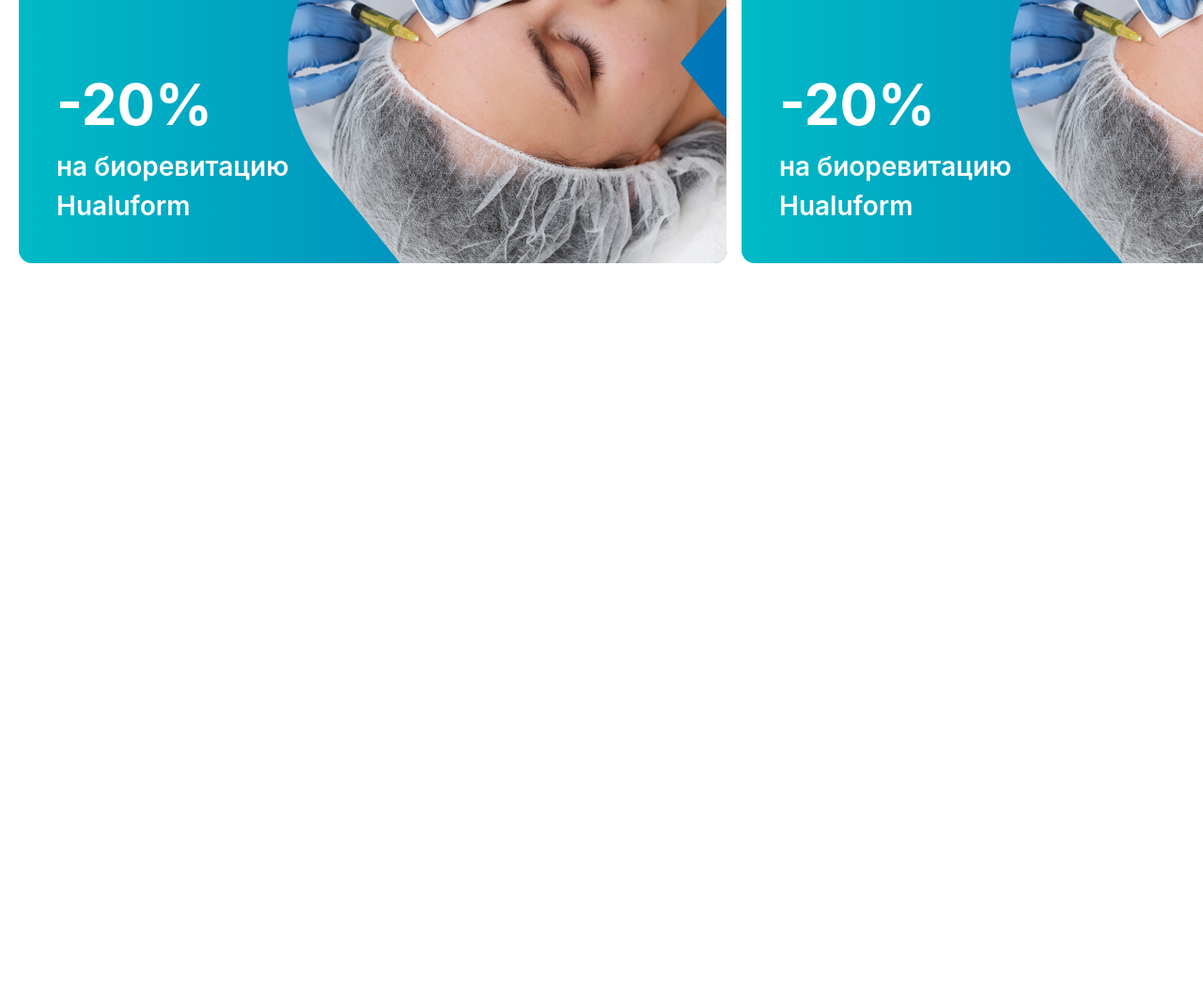
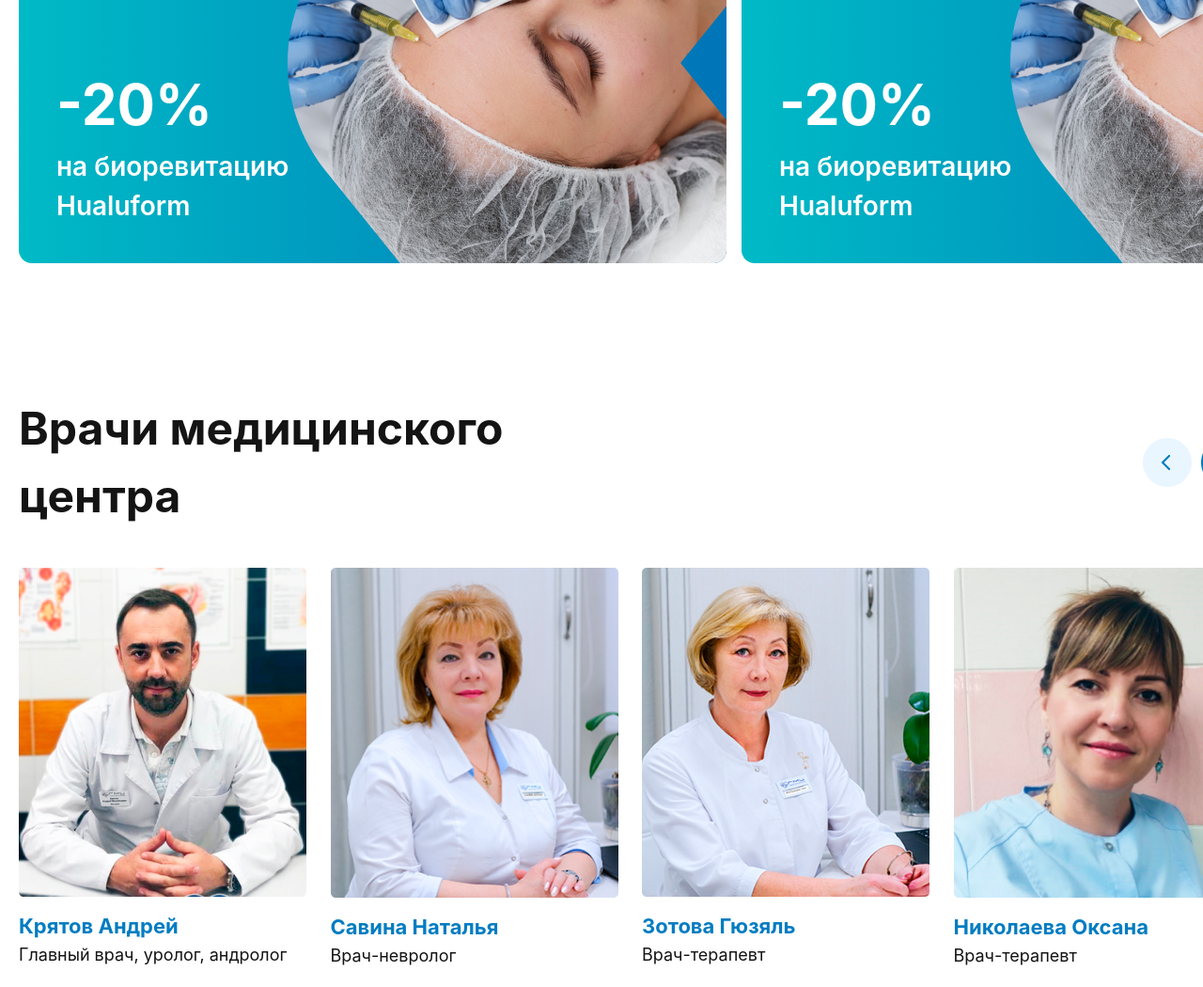
Before and after one commit to ramaz1k/exam-4, a website: page index.html in a window 1280 px wide. Shown: the part 3473-4523 px from the top of the page at 94% size. Before the commit the page ends 3773 px from the top, so only its background shows below. Drawn offline with nearby package versions, Linux system fonts and the light colour scheme; files that its build step writes are made by us from their sources.

Commit message:
created: 7th section

```diff
--- a/index.html
+++ b/index.html
@@ -262,8 +262,41 @@
             </div>
         </section>
 
-        <section class="">
-
+        <section class="w-full p-5 lg:w-[1350px] m-auto mt-[100px] h-auto flex flex-col gap-[40px]">
+            <div class="w-full flex flex-col gap-[20px] lg:flex-row justify-between lg:items-center items-start">
+                <h1 class="text-[48px] font-bold text-[#141414] lg:w-[550px]">Врачи медицинского центра</h1>
+                <img src="./images/Slider Buttons.png" alt="">
+            </div>
+            <div class="flex overflow-x-auto lg:grid lg:grid-cols-4 gap-4 snap-x scrollbar-none">
+                <div class="shrink-0 snap-center w-[306px] flex flex-col gap-[15px] items-center">
+                    <img class="w-full" src="./images/photo (1).png" alt="">
+                    <div class="flex flex-col w-full">
+                        <p class="text-[22px] font-bold text-[#017CC1]">Крятов Андрей</p>
+                        <p class="text-[18px] text-[#141414]">Главный врач, уролог, андролог</p>
+                    </div>
+                </div>
+                <div class="shrink-0 snap-center w-[306px] flex flex-col gap-[15px] items-center">
+                    <img class="w-full" src="./images/photo.png" alt="">
+                    <div class="flex flex-col w-full">
+                        <p class="text-[22px] font-bold text-[#017CC1]">Савина Наталья</p>
+                        <p class="text-[18px] text-[#141414]">Врач-невролог</p>
+                    </div>
+                </div>
+                <div class="shrink-0 snap-center w-[306px] flex flex-col gap-[15px] items-center">
+                    <img class="w-full" src="./images/photo (2).png" alt="">
+                    <div class="flex flex-col w-full">
+                        <p class="text-[22px] font-bold text-[#017CC1]">Зотова Гюзяль</p>
+                        <p class="text-[18px] text-[#141414]">Врач-терапевт</p>
+                    </div>
+                </div>
+                <div class="shrink-0 snap-center w-[306px] flex flex-col gap-[15px] items-center">
+                    <img class="w-full" src="./images/photo (3).png" alt="">
+                    <div class="flex flex-col w-full">
+                        <p class="text-[22px] font-bold text-[#017CC1]">Николаeва Оксана</p>
+                        <p class="text-[18px] text-[#141414]">Врач-терапевт</p>
+                    </div>
+                </div>
+            </div>
         </section>
     </main>
 </body>
```
Also changed, not shown: images/photo (1).png (added), images/photo (2).png (added), images/photo (3).png (added), images/photo.png (added).
